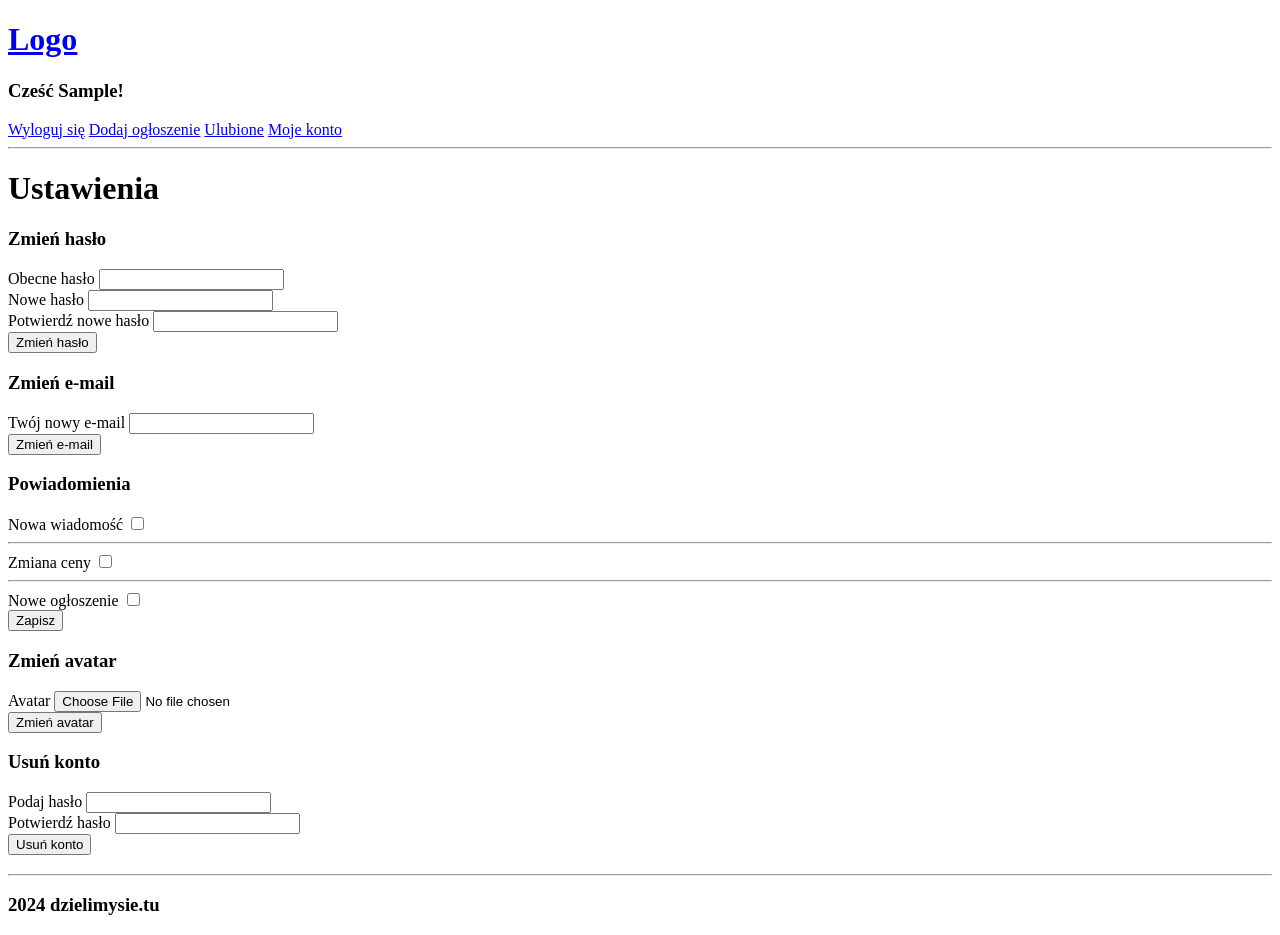
After one commit to BIGWOJ/dzielimysie.tu, a Django app: page /settings/ in a window 1280 px wide. The commit adds this page. Run offline with Django 5.2, Linux system fonts and the light colour scheme; the visitor is signed in with stand-in values (Sample User, id 1).

Commit message:
Strona z ustawieniami użytkownika, działa

```diff
--- a/dzielimysie_tu/base/models.py
+++ b/dzielimysie_tu/base/models.py
@@ -11,6 +11,11 @@ class User(AbstractUser):
     phone = models.CharField(max_length=20, null=True)
     place = models.CharField(max_length=100, null=True)
     followers = models.ManyToManyField('User', related_name='user_followers', blank=True)
+
+    # Notifications
+    new_message_notification = models.BooleanField(default=False)
+    price_change_notification = models.BooleanField(default=False)
+    new_offer_notification = models.BooleanField(default=False)
 
     # USERNAME_FIELD - the field that is used to log in using the email, standard authentication is the username, so if we want to use the email, we need to change it or change authentication backend
     USERNAME_FIELD = 'email'
--- a/dzielimysie_tu/base/templates/base/login_register.html
+++ b/dzielimysie_tu/base/templates/base/login_register.html
@@ -28,7 +28,7 @@
 
         {%for field in register_form%}
         <label>{{field.label}}</label>
-        {{field}}
+        {{field}}<br>
         {%endfor%}
 
         <input type="submit" value="Zarejestruj się">
--- a/dzielimysie_tu/base/templates/base/profile.html
+++ b/dzielimysie_tu/base/templates/base/profile.html
@@ -5,7 +5,7 @@
 {{user.username}} <p>Online - jak będzie czas to zrobić</p>
 
 {%if request.user == user%}
-<a href="{%url 'not_done_yet_page'%}">
+<a href="{%url 'user_settings_page'%}">
     <p>Ustawienia</p>
 </a>
 
--- /dev/null
+++ b/dzielimysie_tu/base/templates/base/user_settings.html
@@ -0,0 +1,78 @@
+{%extends 'main.html'%}
+{%block content%}
+
+<h1>Ustawienia</h1>
+
+<!-- Change password -->
+<form method="POST">
+    {%csrf_token%}
+    <h3>Zmień hasło</h3>
+
+    <label>Obecne hasło</label>
+    <input type="password" name="current_password"><br>
+
+    <label>Nowe hasło</label>
+    <input type="password" name="new_password"><br>
+
+    <label>Potwierdź nowe hasło</label>
+    <input type="password" name="new_password_confirm"><br>
+
+    <input type="submit" value="Zmień hasło">
+</form>
+
+<!-- Change email -->
+<form method="POST">
+    {%csrf_token%}
+    <h3>Zmień e-mail</h3>
+
+    <label>Twój nowy e-mail</label>
+    <input type="email" name="new_email"><br>
+
+    <input type="submit" value="Zmień e-mail">
+</form>
+
+<!-- Notifications -->
+<form method="POST">
+    {%csrf_token%}
+    <h3>Powiadomienia</h3>
+
+    <label>Nowa wiadomość</label>
+    <input type="hidden" name="new_message_notification" value="off">
+    <input type="checkbox" name="new_message_notification" {% if user.new_message_notification %}checked{% endif %}>
+    <hr>
+
+    <label>Zmiana ceny</label>
+    <input type="checkbox" name="price_change_notification" {%if user.price_change_notification%} checked {%endif%}>
+    <hr>
+
+    <label>Nowe ogłoszenie</label>
+    <input type="checkbox" name="new_offer_notification" {%if user.new_offer_notification%} checked {%endif%}><br>
+
+    <input type="submit" value="Zapisz">
+</form>
+
+<!-- Change avatar -->
+<form method="POST" enctype="multipart/form-data">
+    {%csrf_token%}
+    <h3>Zmień avatar</h3>
+
+    <label>Avatar</label>
+    <input type="file" name="new_avatar"><br>
+
+    <input type="submit" value="Zmień avatar">
+</form>
+
+<!-- Delete account -->
+<form method="POST">
+    {%csrf_token%}
+    <h3>Usuń konto</h3>
+
+    <label>Podaj hasło</label>
+    <input type="password" name="delete_account_password"><br>
+
+    <label>Potwierdź hasło</label>
+    <input type="password" name="delete_account_password_confirm"><br>
+    <input type="submit" value="Usuń konto">
+</form>
+
+{%endblock content%}
--- a/dzielimysie_tu/base/urls.py
+++ b/dzielimysie_tu/base/urls.py
@@ -26,6 +26,7 @@ urlpatterns = [
     path('category/<str:pk>', views.category, name='category_page'),
 
     path('profile/<str:pk>', views.user_profile, name='user_profile_page'),
+    path('settings/', views.user_settings, name='user_settings_page'),
     path('profile/<str:pk>/offers', views.user_offers, name='user_offers_page'),
     path('chat/<str:pk>', views.chat, name='chat_page'),
 ]
--- a/dzielimysie_tu/base/views.py
+++ b/dzielimysie_tu/base/views.py
@@ -89,6 +89,66 @@ def user_profile(request, pk):
     context = {'user': user}
     return render(request, 'base/profile.html', context)
 
+@login_required(login_url='login_page')
+def user_settings(request):
+    user = request.user
+    print(request.FILES)
+    if request.method == 'POST':
+        # Changing password
+        if 'current_password' in request.POST:
+            password = request.POST.get('current_password')
+            if user.check_password(password):
+                password1 = request.POST.get('new_password')
+                password2 = request.POST.get('new_password_confirm')
+                if password1 == password2:
+                    user.set_password(password1)
+                    user.save()
+                    login(request, user)
+                else:
+                    messages.error(request, 'Nowe hasła nie są zgodne')
+            else:
+                messages.error(request, 'Obecne hasło jest niepoprawne')
+
+        # Changing email
+        elif 'new_email' in request.POST:
+            new_email = request.POST.get('new_email')
+            if new_email != user.email:
+                user.email = new_email
+                user.save()
+                login(request, user)
+            else:
+                messages.error(request, 'Nowy email jest taki sam jak obecny')
+
+        # Changing notifications
+        elif 'new_message_notification' in request.POST or 'price_change_notification' in request.POST or 'new_offer_notification' in request.POST:
+            user.new_message_notification = request.POST.get('new_message_notification') == 'on'
+            user.price_change_notification = request.POST.get('price_change_notification') == 'on'
+            user.new_offer_notification = request.POST.get('new_offer_notification') == 'on'
+
+            user.save()
+            messages.success(request, 'Powiadomienia zostały zapisane')
+
+        # Changing avatar
+        elif 'new_avatar' in request.FILES:
+            avatar = request.FILES.get('new_avatar')
+            user.avatar = avatar
+            user.save()
+            messages.success(request, 'Zdjęcie profilowe zostało zmienione')
+
+        # Deleting account
+        elif 'delete_account_password' in request.POST:
+            password = request.POST.get('delete_account_password')
+            password_confirm = request.POST.get('delete_account_password_confirm')
+            if password == password_confirm and user.check_password(password):
+                user.delete()
+                messages.success(request, 'Konto zostało usunięte')
+                return redirect('home_page')
+            else:
+                messages.error(request, 'Hasła nie są zgodne lub obecne hasło jest niepoprawne')
+
+    context = {'user': user}
+    return render(request, 'base/user_settings.html', context)
+
 def user_offers(request, pk):
     offers = Offer.objects.filter(creator=pk)
     user = User.objects.get(pk=pk)
@@ -129,8 +189,6 @@ def register_page(request):
     page = 'register'
     form = My_User_Creation_Form()
 
-    context = {'register_form': form, 'page': page}
-
     if request.method == 'POST':
         form = My_User_Creation_Form(request.POST)
         if form.is_valid():
@@ -143,6 +201,7 @@ def register_page(request):
         else:
             messages.error(request, 'Coś poszło nie tak. Spróbuj ponownie')
 
+    context = {'register_form': form, 'page': page}
     return render(request, 'base/login_register.html', context)
 
 def logout_user(request):
@@ -183,7 +242,7 @@ def create_offer(request):
                 for image in images:
                     photo = Photo(offer=offer, photo=image)
                     photo.save()
-            return redirect('offer_page', pk=offer.id)
+            return redirect('offer_page', offer.id)
 
         else:
             messages.error(request, 'Coś poszło nie tak. Spróbuj ponownie')
```
Also changed, not shown: dzielimysie_tu/base/migrations/0038_user_new_message_notification_and_more.py (added), dzielimysie_tu/static/images/avatars/12.png (added), dzielimysie_tu/static/images/avatars/123.png (added), dzielimysie_tu/static/images/avatars/16.png (added).
